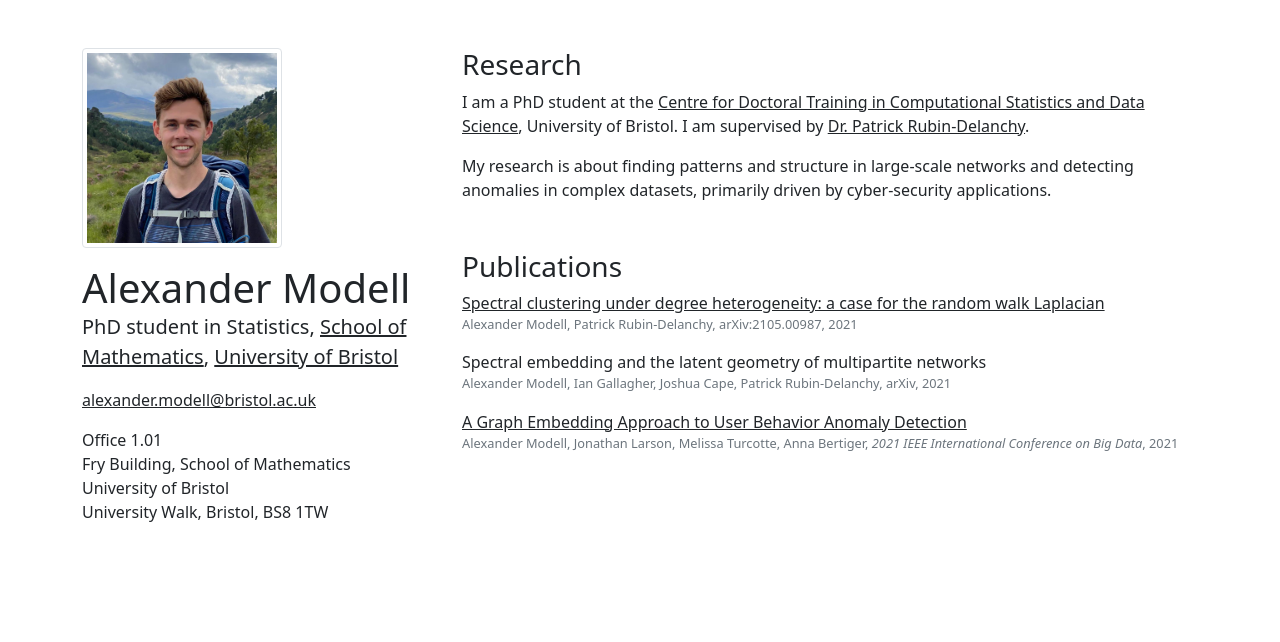
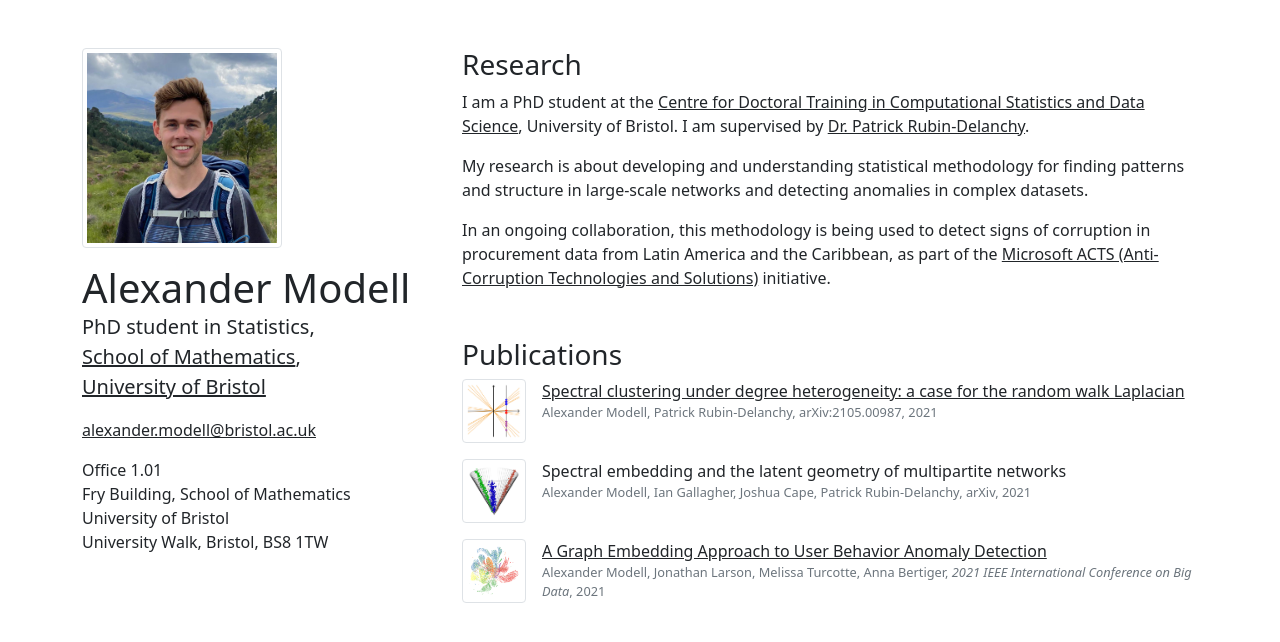
Before and after one commit to alexandermodell/alexandermodell.github.io, a website: page index.html in a window 1280 px wide. Drawn offline with Linux system fonts and the light colour scheme.

Commit message:
icons and Microsoft paragraph added

```diff
--- a/index.html
+++ b/index.html
@@ -15,7 +15,9 @@
         <h class="mx-auto d-block display-6">
           Alexander Modell
         </h>
-        <p class="lead">PhD student in Statistics, <a href="http://www.bristol.ac.uk/maths/" class="link-dark">School of Mathematics</a>, <a href="https://www.bristol.ac.uk/" class="link-dark">University of Bristol</a></p>
+        <p class="lead">PhD student in Statistics,<br>
+          <a href="http://www.bristol.ac.uk/maths/" class="link-dark">School of Mathematics</a>,<br>
+          <a href="https://www.bristol.ac.uk/" class="link-dark">University of Bristol</a></p>
         <address>
           <a href="mailto:alexander.modell@bristol.ac.uk" class="link-dark">alexander.modell@bristol.ac.uk</a>
         </address>
@@ -29,26 +31,48 @@
       <div class="col-lg-8 mt-5 ml-2 mr-2">
         <h3>Research</h3>
         <p>I am a PhD student at the <a href="https://www.bristol.ac.uk/cdt/compass/" class="link-dark">Centre for Doctoral Training in Computational Statistics and Data Science</a>, University of Bristol. I am supervised by <a href="https://people.maths.bris.ac.uk/~pr12244/" class="link-dark">Dr. Patrick Rubin-Delanchy</a>.</p>
-        <p>My research is about finding patterns and structure in large-scale networks and detecting anomalies in complex datasets, primarily driven by cyber-security applications.</p>
+        <p>My research is about developing and understanding statistical methodology for finding patterns and structure in large-scale networks and detecting anomalies in complex datasets.</p>
+        <p>In an ongoing collaboration, this methodology is being used to detect signs of corruption in procurement data from Latin America and the Caribbean, as part of the <a class='link-dark' href="https://www.microsoft.com/en-us/research/group/societal-resilience/articles/revealing-the-hidden-structure-of-corruption/">Microsoft ACTS (Anti-Corruption Technologies and Solutions)</a> initiative.</p>
         <h3 class="mt-5">Publications</h3>
         <ul class="list-unstyled">
           <li>
-            <p><a href="https://arxiv.org/abs/2105.00987" class="link-dark">Spectral clustering under degree heterogeneity: a case for the random walk Laplacian</a></p>
+            <div class="d-flex">
+              <div class="flex-shrink-0">
+                <img src="imgs/rwl.png" alt="Spectral embedding of a multipartite graph" class="mr-3 img-thumbnail mb-3" style="width: 64px">
+              </div>
+              <div class="flex-grow-1 ms-3">
+                <p class="mt-0"><a href="https://arxiv.org/abs/2105.00987" class="link-dark">Spectral clustering under degree heterogeneity: a case for the random walk Laplacian</a></p>
                 <p class="publication-authors">
                   Alexander Modell, Patrick Rubin-Delanchy, arXiv:2105.00987, 2021
                 </p>
+              </div>
+            </div>
           </li>
           <li>
+            <div class="d-flex">
+              <div class="flex-shrink-0">
+                <img src="imgs/multipartite_embedding.png" alt="Spectral embedding of a multipartite graph" class="mr-3 img-thumbnail mb-3" style="width: 64px">
+              </div>
+              <div class="flex-grow-1 ms-3">
                 <p>Spectral embedding and the latent geometry of multipartite networks</p>
                 <p class="publication-authors">
                   Alexander Modell, Ian Gallagher, Joshua Cape, Patrick Rubin-Delanchy, arXiv, 2021
                 </p>
+              </div>
+            </div>
           </li>
           <li>
+            <div class="d-flex">
+              <div class="flex-shrink-0">
+                <img src="imgs/sharepoint_pointcloud.png" alt="Spectral embedding of a multipartite graph" class="mr-3 img-thumbnail rounded mb-3" style="width: 64px">
+              </div>
+              <div class="flex-grow-1 ms-3">
                 <p><a href="https://www.hrl.com/#AcceptedPapers" class="link-dark">A Graph Embedding Approach to User Behavior Anomaly Detection</a></p>
                 <p class="publication-authors">
                   Alexander Modell, Jonathan Larson, Melissa Turcotte, Anna Bertiger, <i>2021 IEEE International Conference on Big Data</i>, 2021
                 </p>
+              </div>
+            </div>
           </li>
         </ul>
       </div>
```
Also changed, not shown: imgs/multipartite_embedding.png (added), imgs/rwl.png (added), imgs/sharepoint_pointcloud.png (added), 2 other files. Lines whose indentation alone changed are shown as unchanged.
